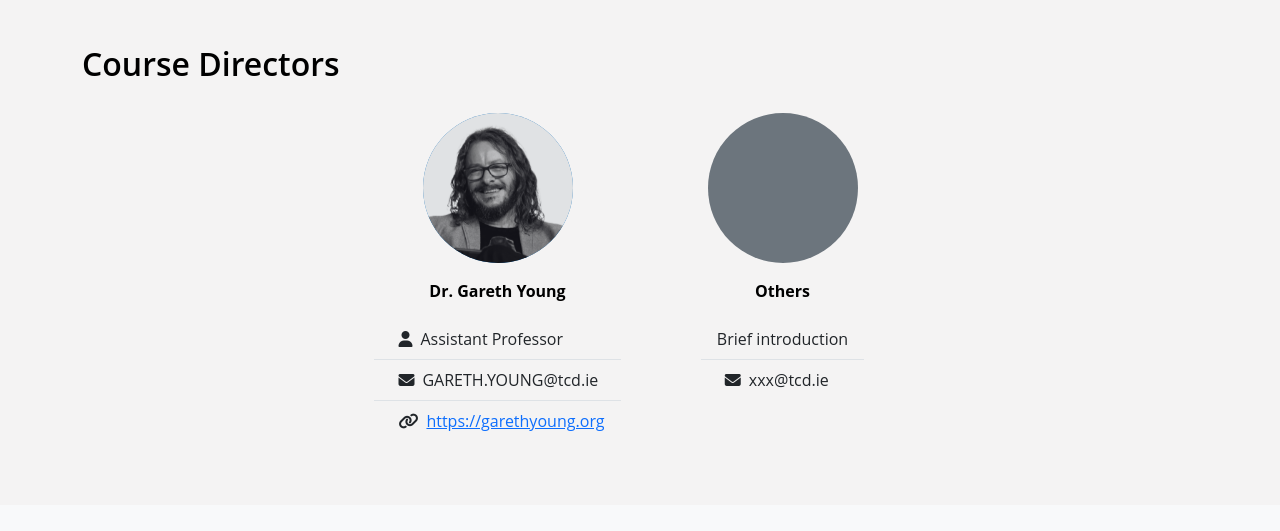
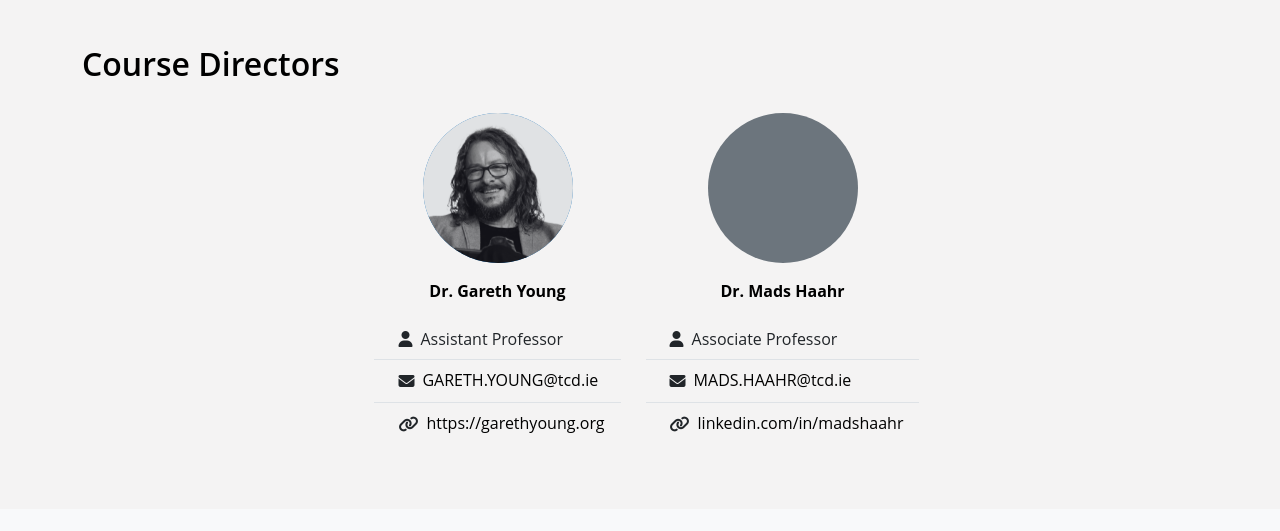
Before and after one commit to nithyalokuge/Westland-Square-Building, a plain HTML site: page src/contact.html in a window 1280 px wide. Shown: the part 1222-1753 px from the top of the page. Drawn offline with nearby package versions, Linux system fonts and the light colour scheme.

Commit message:
[page] updated contact page css

```diff
--- a/assets/style/main.css
+++ b/assets/style/main.css
@@ -834,3 +834,19 @@ footer {
         margin-top: 20px;
     }
 }
+
+#course-director a {
+    text-decoration: none;
+    color: black;
+    display: inline-block;
+    padding-bottom:2px;
+    background-image: linear-gradient(#000 0 0);
+    background-position: right -100% bottom 0;
+    background-size: 200% 2px;
+    background-repeat: no-repeat;
+}
+#course-director a:hover {
+    background-position: left -100% bottom 0;
+    transition: background-position 0.5s;
+    cursor:pointer;
+}
--- a/src/contact.html
+++ b/src/contact.html
@@ -90,16 +90,17 @@
                         <p class="mt-3 fw-bold">Dr. Gareth Young</p>
                         <ul class="list-group list-group-flush text-center">
                             <li class="list-group-item d-flex align-items-center"><i class="fa-solid fa-user px-2"></i>Assistant Professor</li>
-                            <li class="list-group-item d-flex align-items-center"><i class="fa-solid fa-envelope px-2"></i>GARETH.YOUNG@tcd.ie</li>
+                            <li class="list-group-item d-flex align-items-center"><i class="fa-solid fa-envelope px-2"></i><a href="mailto:GARETH.YOUNG@tcd.ie">GARETH.YOUNG@tcd.ie</a></li>
                             <li class="list-group-item d-flex align-items-center mb-3"><i class="fa-solid fa-link px-2"></i><a href="https://garethyoung.org/">https://garethyoung.org</a></li>
                         </ul>
                     </div>
                     <div class="col-md-3 col-sm-6 d-flex flex-column align-items-center">
                         <div class="person rounded-circle bg-secondary"></div>
-                        <p class="mt-3 fw-bold">Others</p>
+                        <p class="mt-3 fw-bold">Dr. Mads Haahr</p>
                         <ul class="list-group list-group-flush text-center">
-                            <li class="list-group-item">Brief introduction</li>
-                            <li class="list-group-item d-flex align-items-center"><i class="fa-solid fa-envelope px-2"></i>xxx@tcd.ie</li>
+                            <li class="list-group-item d-flex align-items-center"><i class="fa-solid fa-user px-2"></i>Associate Professor</li>
+                            <li class="list-group-item d-flex align-items-center"><i class="fa-solid fa-envelope px-2"></i><a href="mailto:EmailMads.Haahr@tcd.ie">MADS.HAAHR@tcd.ie</a></li>
+                            <li class="list-group-item d-flex align-items-center mb-3"><i class="fa-solid fa-link px-2"></i><a href="linkedin.com/in/madshaahr">linkedin.com/in/madshaahr</a></li>
                         </ul>
                     </div>
                 </div>
```
